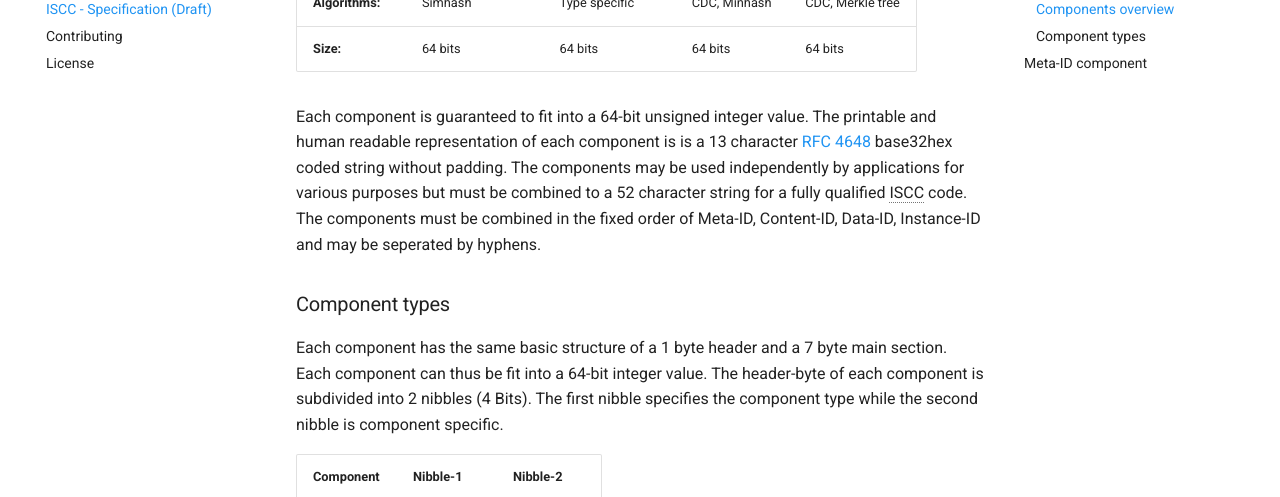
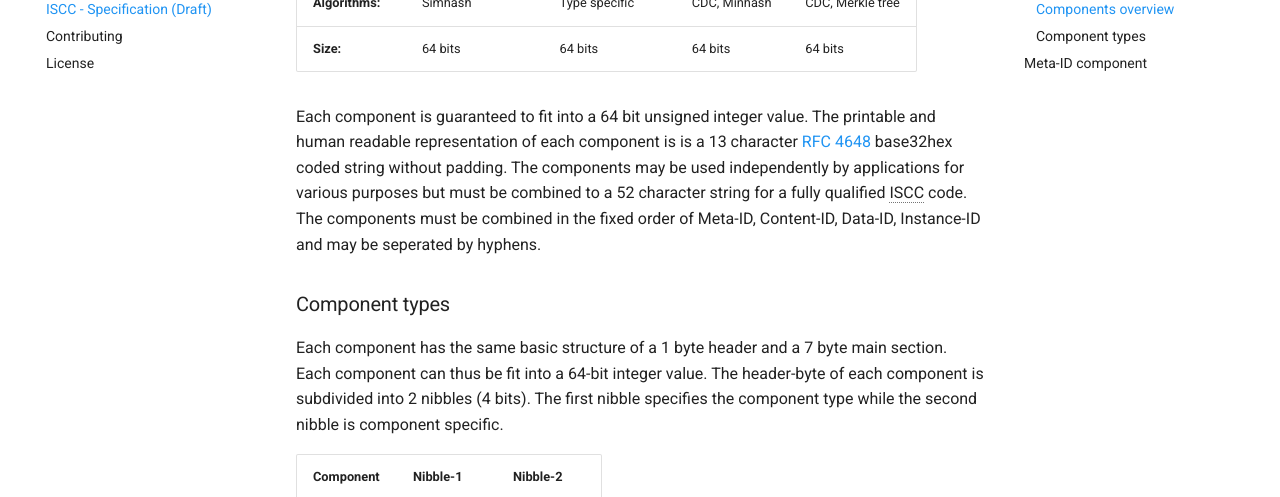
Before and after one commit to iscc/iscc-specs, an MkDocs documentation site: the page built from docs/specification.md, in a window 1280 px wide and 900 px high, scrolled down 781 px. Shown: the part 153-650 px from the top of the window. Built offline with MkDocs 1.6.1 and Material for MkDocs 9.7.7, drawn with Linux system fonts in a browser that asks for light colours; comment, search, counter and statistics services are not loaded; old or Windows-style settings are respelled for this version of MkDocs.

Commit message:
Minor corrections

```diff
--- a/docs/specification.md
+++ b/docs/specification.md
@@ -25,11 +25,11 @@ The ISCC identifier is a fixed size sequence of 32 bytes (256 bits) build from m
 | **Algorithms:** | Simhash             | Type specific      | CDC, Minhash    | CDC, Merkle tree |
 | **Size:**       | 64 bits             | 64 bits            | 64 bits         | 64 bits          |
 
-Each component is guaranteed to fit into a 64-bit unsigned integer value. The printable and human readable representation of each component is is a 13 character [RFC 4648](https://tools.ietf.org/html/rfc4648#section-7) base32hex coded string without padding. The components may be used independently by applications for various purposes but must be combined to a 52 character string for a fully qualified ISCC code. The components must be combined in the fixed order of Meta-ID, Content-ID, Data-ID, Instance-ID and may be seperated by hyphens.
+Each component is guaranteed to fit into a 64 bit unsigned integer value. The printable and human readable representation of each component is is a 13 character [RFC 4648](https://tools.ietf.org/html/rfc4648#section-7) base32hex coded string without padding. The components may be used independently by applications for various purposes but must be combined to a 52 character string for a fully qualified ISCC code. The components must be combined in the fixed order of Meta-ID, Content-ID, Data-ID, Instance-ID and may be seperated by hyphens.
 
 ### Component types
 
-Each component has the same basic structure of a 1 byte header and a 7 byte main section. Each component can thus be fit into a 64-bit integer value. The header-byte of each component is subdivided into 2 nibbles (4 Bits). The first nibble specifies the component type while the second nibble is component specific.
+Each component has the same basic structure of a 1 byte header and a 7 byte main section. Each component can thus be fit into a 64-bit integer value. The header-byte of each component is subdivided into 2 nibbles (4 bits). The first nibble specifies the component type while the second nibble is component specific.
 
 | Component     | Nibble-1 | Nibble-2     |
 | ------------- | -------- | ------------ |
```
